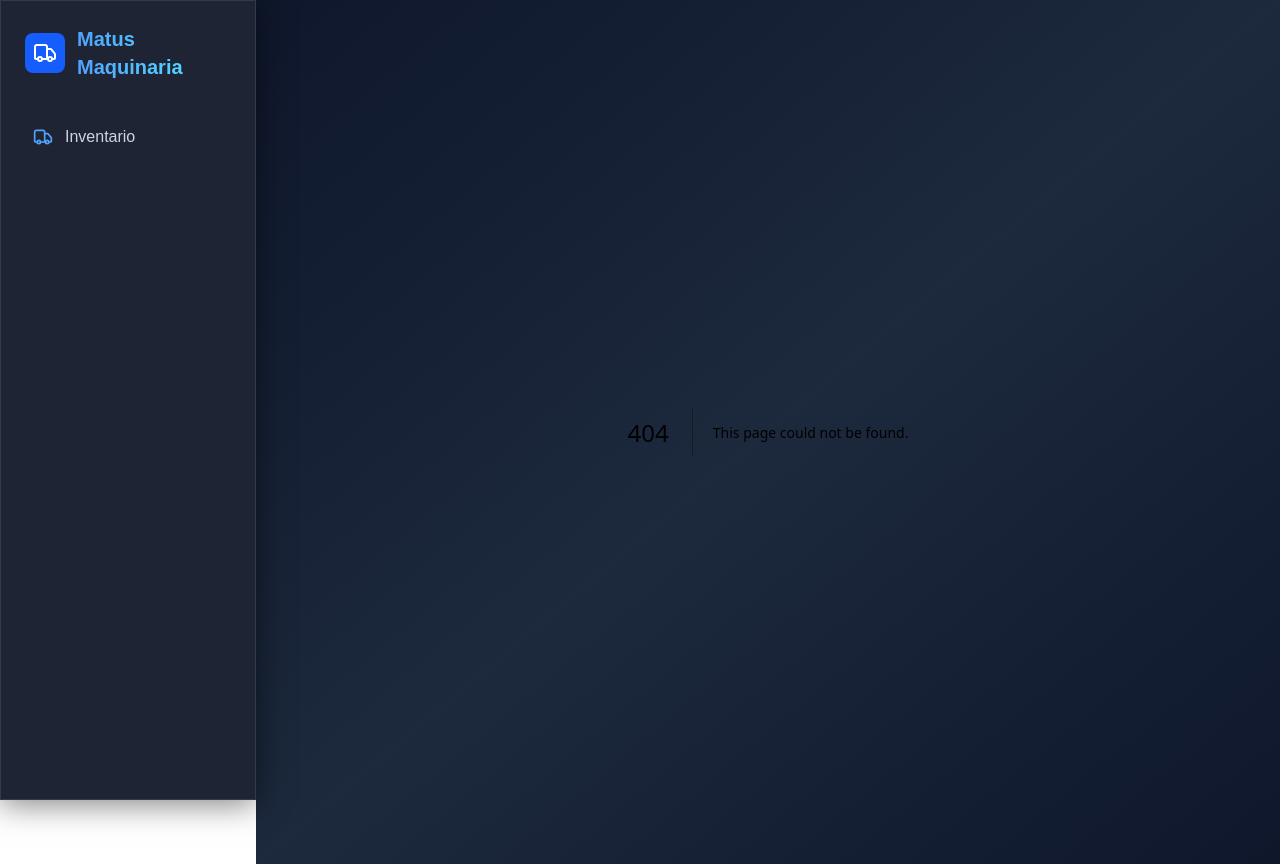
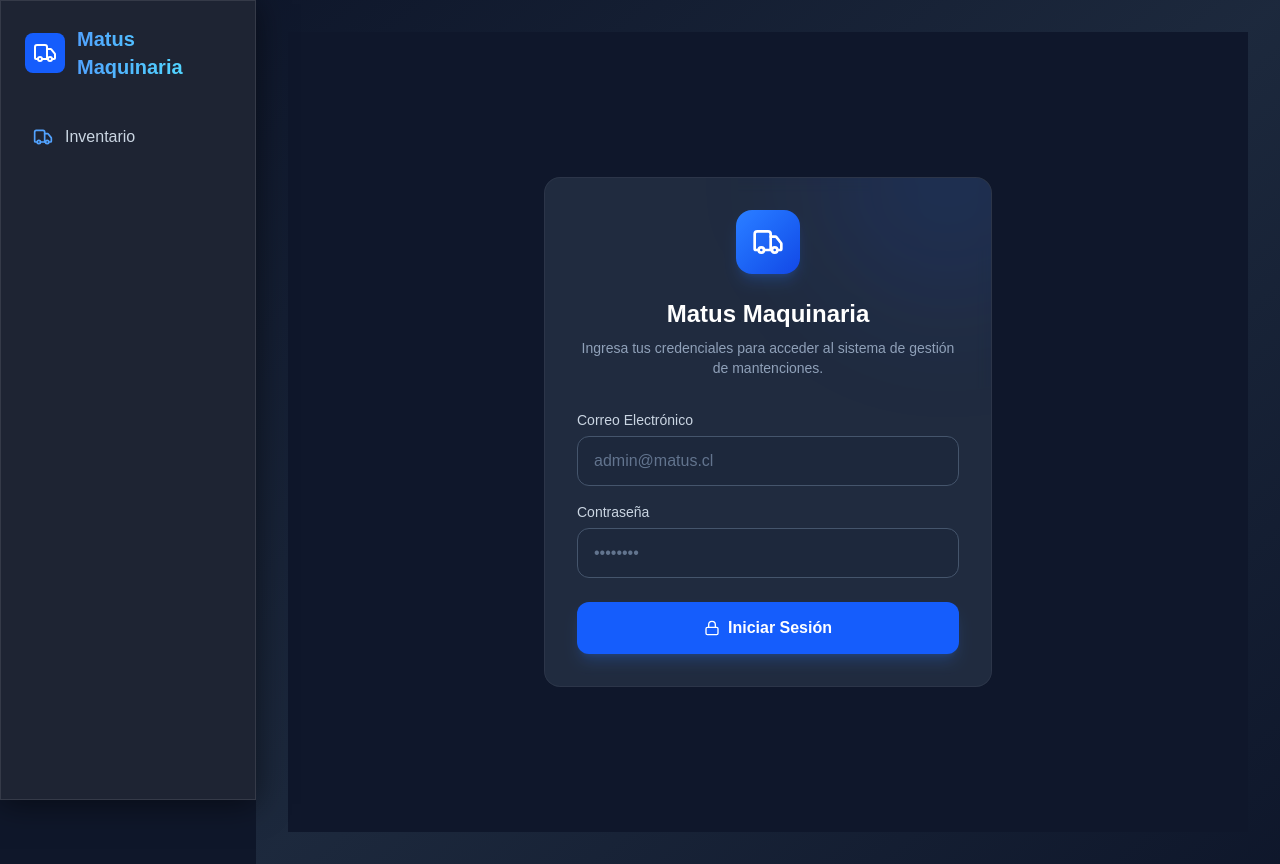
Before and after one commit to Crispurdycl/matus-maquinaria, a Next.js app: page /login in a window 1280 px wide. Before the commit this address had no page. Built offline with nearby package versions, Linux system fonts and the light colour scheme.

Commit message:
feat: add supabase auth and RLS security policies

```diff
--- a/package.json
+++ b/package.json
@@ -9,6 +9,7 @@
     "lint": "eslint"
   },
   "dependencies": {
+    "@supabase/ssr": "^0.9.0",
     "@supabase/supabase-js": "^2.98.0",
     "clsx": "^2.1.1",
     "lucide-react": "^0.576.0",
--- /dev/null
+++ b/src/app/components/LogoutButton.tsx
@@ -0,0 +1,16 @@
+"use client";
+
+import { LogOut } from "lucide-react";
+import { logout } from "../login/actions";
+
+export default function LogoutButton() {
+    return (
+        <button
+            onClick={() => logout()}
+            className="flex items-center gap-3 px-3 py-2 rounded-lg transition-colors text-sm text-red-400 hover:text-white hover:bg-red-500/20 mt-4 w-full"
+        >
+            <LogOut className="w-4 h-4" />
+            <span>Cerrar Sesión</span>
+        </button>
+    );
+}
--- a/src/app/components/SidebarClient.tsx
+++ b/src/app/components/SidebarClient.tsx
@@ -4,6 +4,7 @@ import { useState } from "react";
 import { Truck, Search } from "lucide-react";
 import Link from "next/link";
 import { usePathname } from "next/navigation";
+import LogoutButton from "./LogoutButton";
 
 export default function SidebarClient({ initialVehicles }: { initialVehicles: any[] }) {
     const [searchTerm, setSearchTerm] = useState("");
@@ -65,6 +66,11 @@ export default function SidebarClient({ initialVehicles }: { initialVehicles: an
                     );
                 })}
             </div>
+
+            {/* User Actions */}
+            <div className="p-4 border-t border-slate-700/50">
+                <LogoutButton />
+            </div>
         </aside>
     );
 }
--- /dev/null
+++ b/src/app/login/actions.ts
@@ -0,0 +1,25 @@
+import { redirect } from 'next/navigation'
+import { createClient } from '@/utils/supabase/server'
+
+export async function login(formData: FormData) {
+    const email = formData.get('email') as string
+    const password = formData.get('password') as string
+    const supabase = await createClient()
+
+    const { error } = await supabase.auth.signInWithPassword({
+        email,
+        password,
+    })
+
+    if (error) {
+        redirect('/login?error=true')
+    }
+
+    redirect('/')
+}
+
+export async function logout() {
+    const supabase = await createClient()
+    await supabase.auth.signOut()
+    redirect('/login')
+}
--- /dev/null
+++ b/src/app/login/page.tsx
@@ -0,0 +1,76 @@
+import { login } from "./actions";
+import { Truck, Lock } from "lucide-react";
+
+export default async function LoginPage({
+    searchParams,
+}: {
+    searchParams: Promise<{ [key: string]: string | string[] | undefined }>;
+}) {
+    const error = (await searchParams)?.error;
+
+    return (
+        <div className="min-h-screen flex items-center justify-center bg-slate-900 p-4">
+            <div className="glass-card max-w-md w-full p-8 rounded-2xl relative overflow-hidden">
+                {/* Decorative Background */}
+                <div className="absolute top-0 right-0 w-64 h-64 bg-blue-600/10 rounded-full blur-3xl -translate-y-1/2 translate-x-1/3 pointer-events-none" />
+
+                <div className="relative z-10 flex flex-col items-center">
+                    <div className="bg-gradient-to-br from-blue-500 to-blue-700 p-4 rounded-2xl shadow-lg shadow-blue-500/20 mb-6">
+                        <Truck className="w-8 h-8 text-white" />
+                    </div>
+
+                    <h1 className="text-2xl font-bold text-white mb-2 text-center">
+                        Matus Maquinaria
+                    </h1>
+                    <p className="text-slate-400 text-sm mb-8 text-center">
+                        Ingresa tus credenciales para acceder al sistema de gestión de mantenciones.
+                    </p>
+
+                    <form action={login} className="w-full space-y-4">
+                        <div>
+                            <label className="block text-slate-300 text-sm font-medium mb-1.5" htmlFor="email">
+                                Correo Electrónico
+                            </label>
+                            <input
+                                id="email"
+                                name="email"
+                                type="email"
+                                required
+                                className="w-full bg-slate-800/80 border border-slate-600 px-4 py-3 rounded-xl focus:outline-none focus:ring-2 focus:ring-blue-500 transition-all text-white placeholder-slate-500"
+                                placeholder="admin@matus.cl"
+                            />
+                        </div>
+
+                        <div>
+                            <label className="block text-slate-300 text-sm font-medium mb-1.5" htmlFor="password">
+                                Contraseña
+                            </label>
+                            <input
+                                id="password"
+                                name="password"
+                                type="password"
+                                required
+                                className="w-full bg-slate-800/80 border border-slate-600 px-4 py-3 rounded-xl focus:outline-none focus:ring-2 focus:ring-blue-500 transition-all text-white placeholder-slate-500"
+                                placeholder="••••••••"
+                            />
+                        </div>
+
+                        {error && (
+                            <div className="bg-red-500/10 border border-red-500/50 text-red-400 text-sm p-3 rounded-xl mt-4">
+                                Credenciales incorrectas. Verifica tu correo y contraseña.
+                            </div>
+                        )}
+
+                        <button
+                            type="submit"
+                            className="w-full bg-blue-600 hover:bg-blue-500 text-white font-bold py-3.5 rounded-xl shadow-lg shadow-blue-500/20 transition-all mt-6 flex justify-center items-center gap-2"
+                        >
+                            <Lock className="w-4 h-4" />
+                            Iniciar Sesión
+                        </button>
+                    </form>
+                </div>
+            </div>
+        </div>
+    );
+}
--- /dev/null
+++ b/src/middleware.ts
@@ -0,0 +1,19 @@
+import { updateSession } from "@/utils/supabase/middleware";
+import { type NextRequest } from "next/server";
+
+export async function middleware(request: NextRequest) {
+    return await updateSession(request);
+}
+
+export const config = {
+    matcher: [
+        /*
+         * Match all request paths except for the ones starting with:
+         * - _next/static (static files)
+         * - _next/image (image optimization files)
+         * - favicon.ico (favicon file)
+         * - public files (images, fonts, etc...)
+         */
+        "/((?!_next/static|_next/image|favicon.ico|.*\\.(?:svg|png|jpg|jpeg|gif|webp)$).*)",
+    ],
+};
--- /dev/null
+++ b/src/utils/supabase/middleware.ts
@@ -0,0 +1,52 @@
+import { createServerClient } from "@supabase/ssr";
+import { NextResponse, type NextRequest } from "next/server";
+
+export async function updateSession(request: NextRequest) {
+    let supabaseResponse = NextResponse.next({
+        request,
+    });
+
+    const supabase = createServerClient(
+        process.env.NEXT_PUBLIC_SUPABASE_URL!,
+        process.env.NEXT_PUBLIC_SUPABASE_ANON_KEY!,
+        {
+            cookies: {
+                getAll() {
+                    return request.cookies.getAll();
+                },
+                setAll(cookiesToSet) {
+                    cookiesToSet.forEach(({ name, value, options }) =>
+                        request.cookies.set(name, value)
+                    );
+                    supabaseResponse = NextResponse.next({
+                        request,
+                    });
+                    cookiesToSet.forEach(({ name, value, options }) =>
+                        supabaseResponse.cookies.set(name, value, options)
+                    );
+                },
+            },
+        }
+    );
+
+    // IMPORTANT: Avoid writing any logic between createServerClient and
+    // supabase.auth.getUser(). A simple mistake could make it very hard to debug
+    // issues with users being randomly logged out.
+
+    const {
+        data: { user },
+    } = await supabase.auth.getUser();
+
+    if (
+        !user &&
+        !request.nextUrl.pathname.startsWith("/login") &&
+        !request.nextUrl.pathname.startsWith("/auth")
+    ) {
+        // no user, potentially respond by redirecting the user to the login page
+        const url = request.nextUrl.clone();
+        url.pathname = "/login";
+        return NextResponse.redirect(url);
+    }
+
+    return supabaseResponse;
+}
--- /dev/null
+++ b/src/utils/supabase/server.ts
@@ -0,0 +1,29 @@
+import { createServerClient, type CookieOptions } from '@supabase/ssr'
+import { cookies } from 'next/headers'
+
+export async function createClient() {
+    const cookieStore = await cookies()
+
+    return createServerClient(
+        process.env.NEXT_PUBLIC_SUPABASE_URL!,
+        process.env.NEXT_PUBLIC_SUPABASE_ANON_KEY!,
+        {
+            cookies: {
+                getAll() {
+                    return cookieStore.getAll()
+                },
+                setAll(cookiesToSet) {
+                    try {
+                        cookiesToSet.forEach(({ name, value, options }) =>
+                            cookieStore.set(name, value, options)
+                        )
+                    } catch {
+                        // The `setAll` method was called from a Server Component.
+                        // This can be ignored if you have middleware refreshing
+                        // user sessions.
+                    }
+                },
+            },
+        }
+    )
+}
```
Also changed, not shown: 2 other files (tests, documents, lock files or other folders).
